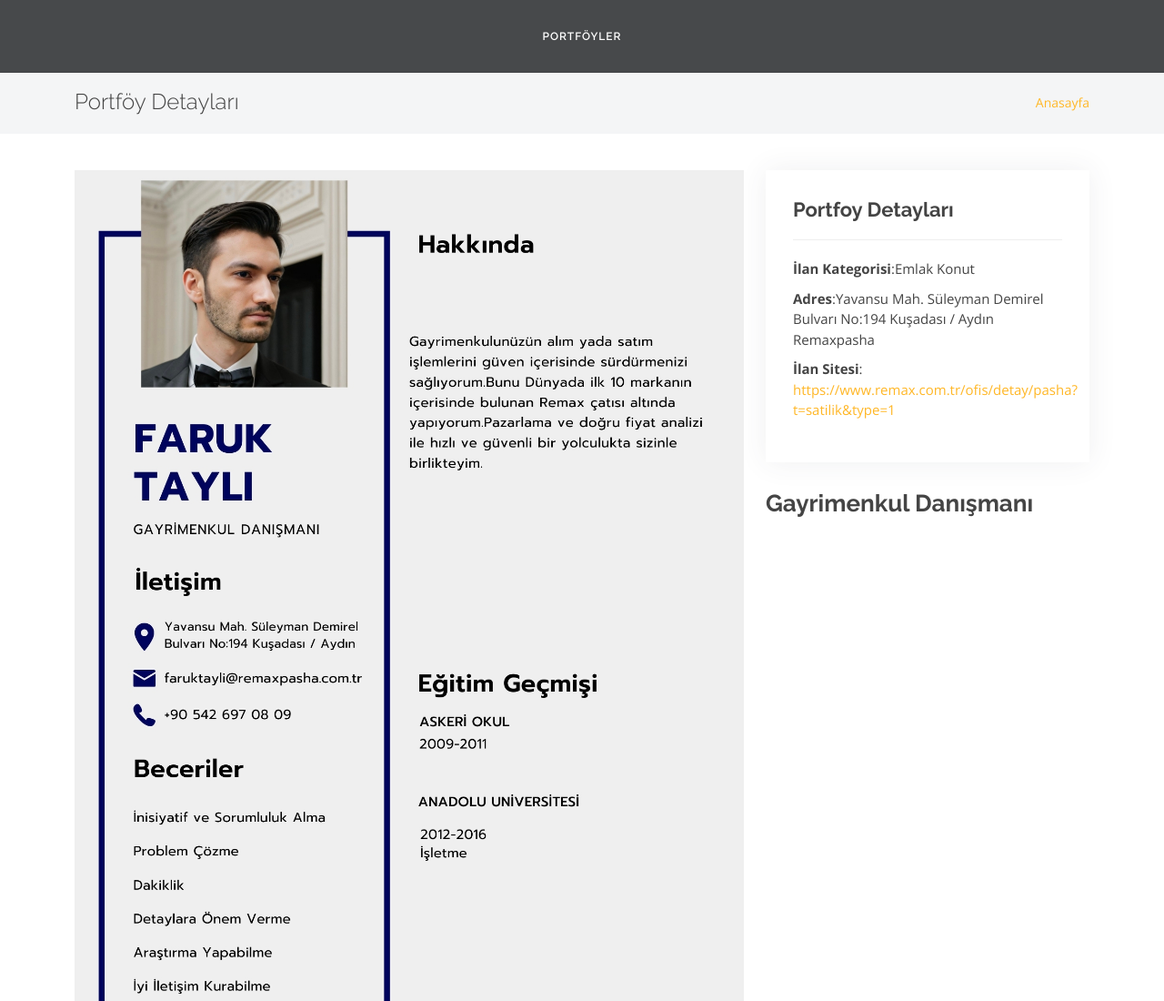
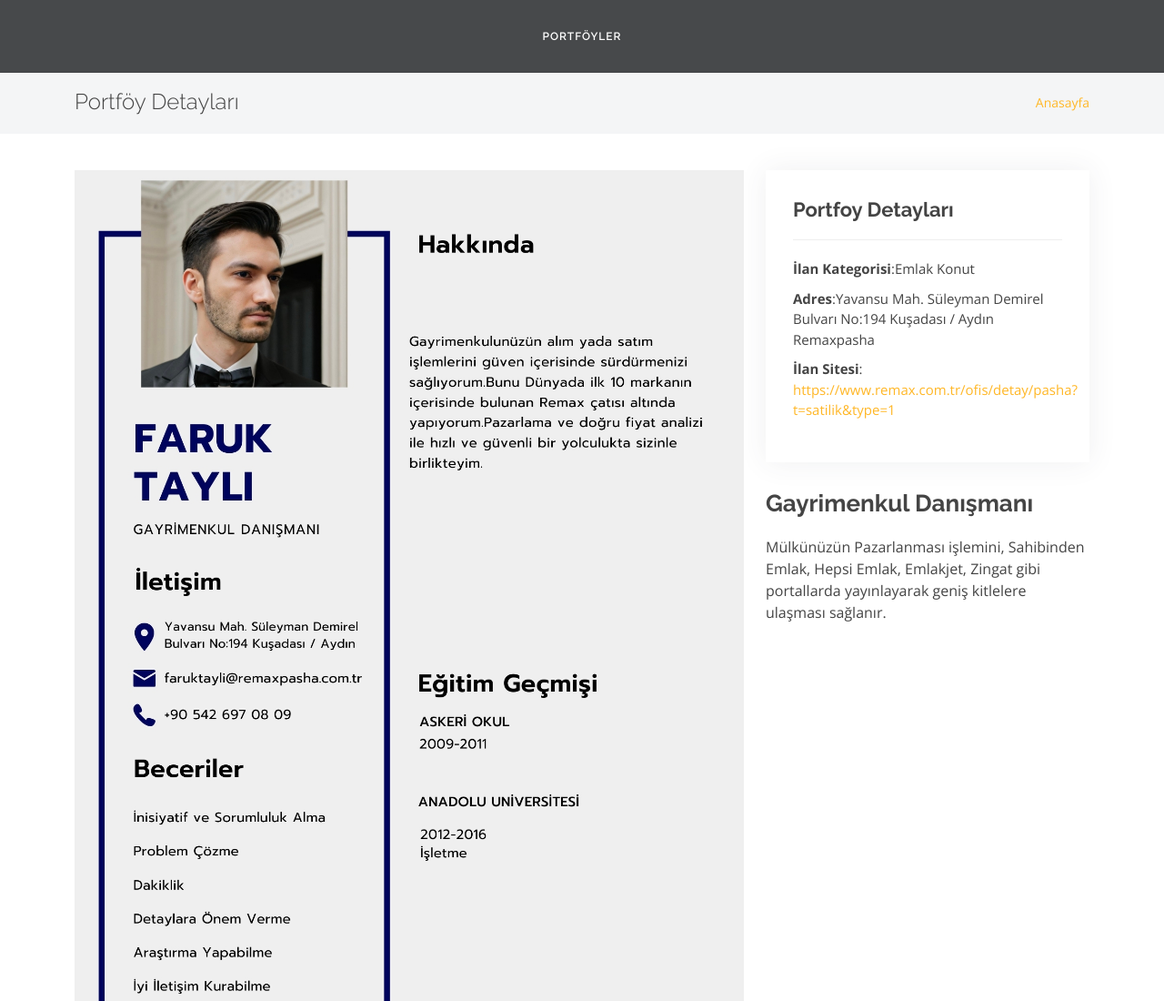
Before and after one commit to faruktayli/faruktayli.github.io, a plain HTML site: page portfolio-details.html in a window 1280 px wide. Shown: the top 1100 px of the page at 91% size. Drawn offline with nearby package versions, Linux system fonts and the light colour scheme; a script that the page names is missing; files whose address does not match are found by name.

Commit message:
Update portfolio-details.html

```diff
--- a/portfolio-details.html
+++ b/portfolio-details.html
@@ -103,7 +103,7 @@
             <div class="portfolio-description">
               <h2>Gayrimenkul Danışmanı</h2>
               <p>
-
+                Mülkünüzün Pazarlanması işlemini, Sahibinden Emlak, Hepsi Emlak, Emlakjet, Zingat gibi portallarda yayınlayarak geniş kitlelere ulaşması sağlanır.
               </p>
             </div>
           </div>
```
